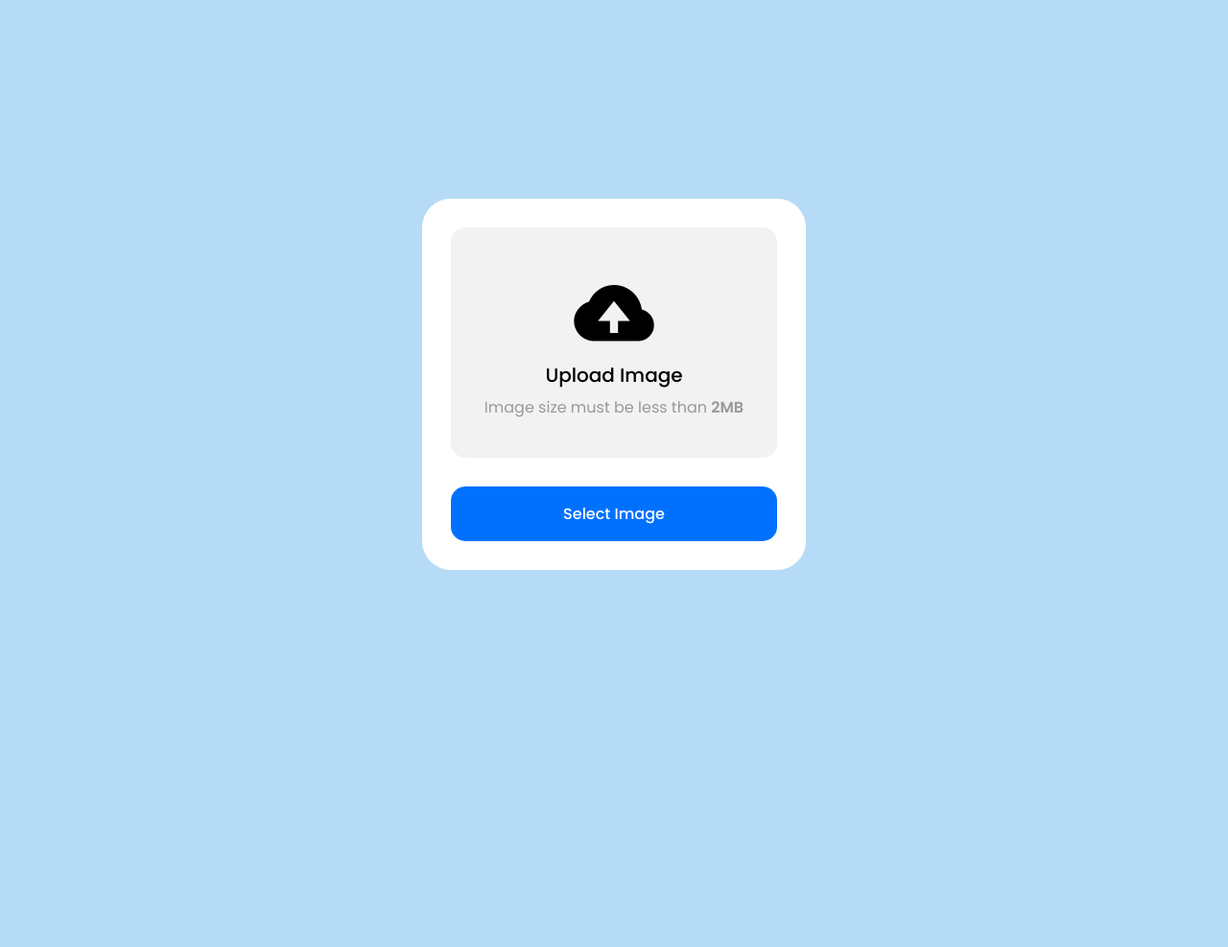
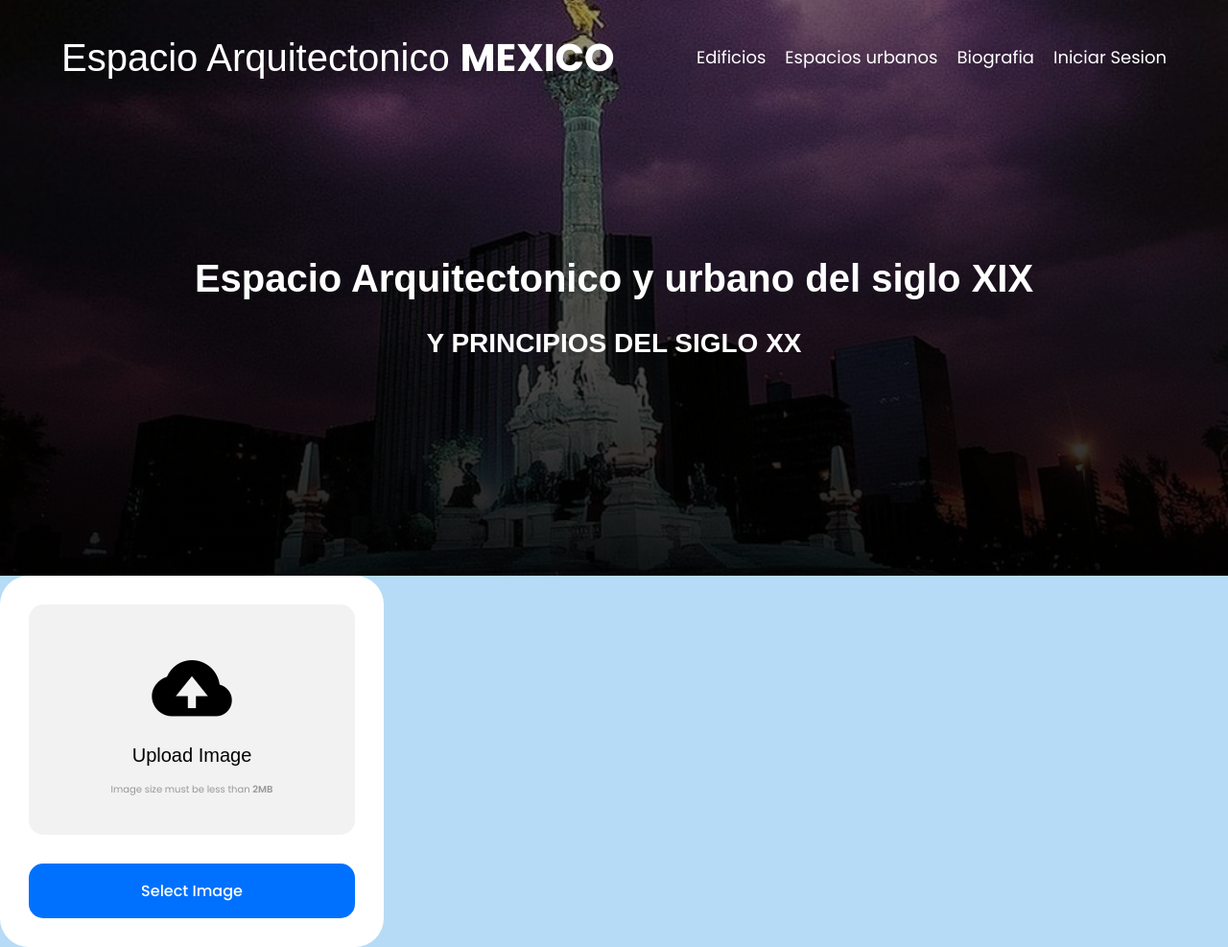
Before and after one commit to SthefanyEP/Arquitectura, a PHP site: page /subida/subir.html in a window 1280 px wide. Shown: the whole page at 96% size. Before the commit the page ends 594 px from the top, so only its background shows below. Run offline with PHP 8.4, Linux system fonts and the light colour scheme.

Commit message:
Corrigiendo stylo

```diff
--- a/subida/style.css
+++ b/subida/style.css
@@ -15,9 +15,6 @@
 }
 
 body {
-	display: flex;
-	justify-content: center;
-	align-items: center;
 	min-height: 100vh;
 	background: var(--light-blue);
 }
--- a/subida/subir.html
+++ b/subida/subir.html
@@ -5,10 +5,35 @@
 	<meta name="viewport" content="width=device-width, initial-scale=1.0">
 	<link href='https://unpkg.com/boxicons@2.0.9/css/boxicons.min.css' rel='stylesheet'>
 	<link rel="stylesheet" href="style.css">
+    <link rel="stylesheet" href="/css/styles.css">
 	<title>Input Image With Preview Image</title>
 </head>
 <body>
+	<header class="header">
 
+        <div class="contenedor">
+            <div class="barra">
+                <a class="logo" href="index.html">
+
+                    <h1 class="logo__nombre  centrar-texto">Espacio Arquitectonico <span class="logo__bold">MEXICO</span></h1>
+                </a>
+
+                <nav class="navegacion">
+                    <a href="edificios.html" class="navegacion__enlace">Edificios</a>
+                    <a href="espacioUrbano.html" class="navegacion__enlace">Espacios urbanos</a>
+                    <a href="Bibliografia.html" class="navegacion__enlace">Biografia</a>
+                    <a href="login.html" class="navegacion__enlace">Iniciar Sesion</a>
+                </nav>
+
+            </div>
+
+        </div>
+
+        <div class="header__texto">
+            <h2 class="no-margin"> Espacio Arquitectonico y urbano del siglo XIX</h2>
+            <h4 class="no-margin"> Y PRINCIPIOS DEL SIGLO XX </h4>
+        </div>
+    </header>
 	<div class="container">
 		<input type="file" id="file" accept="image/*" hidden>
 		<div class="img-area" data-img="">
```
